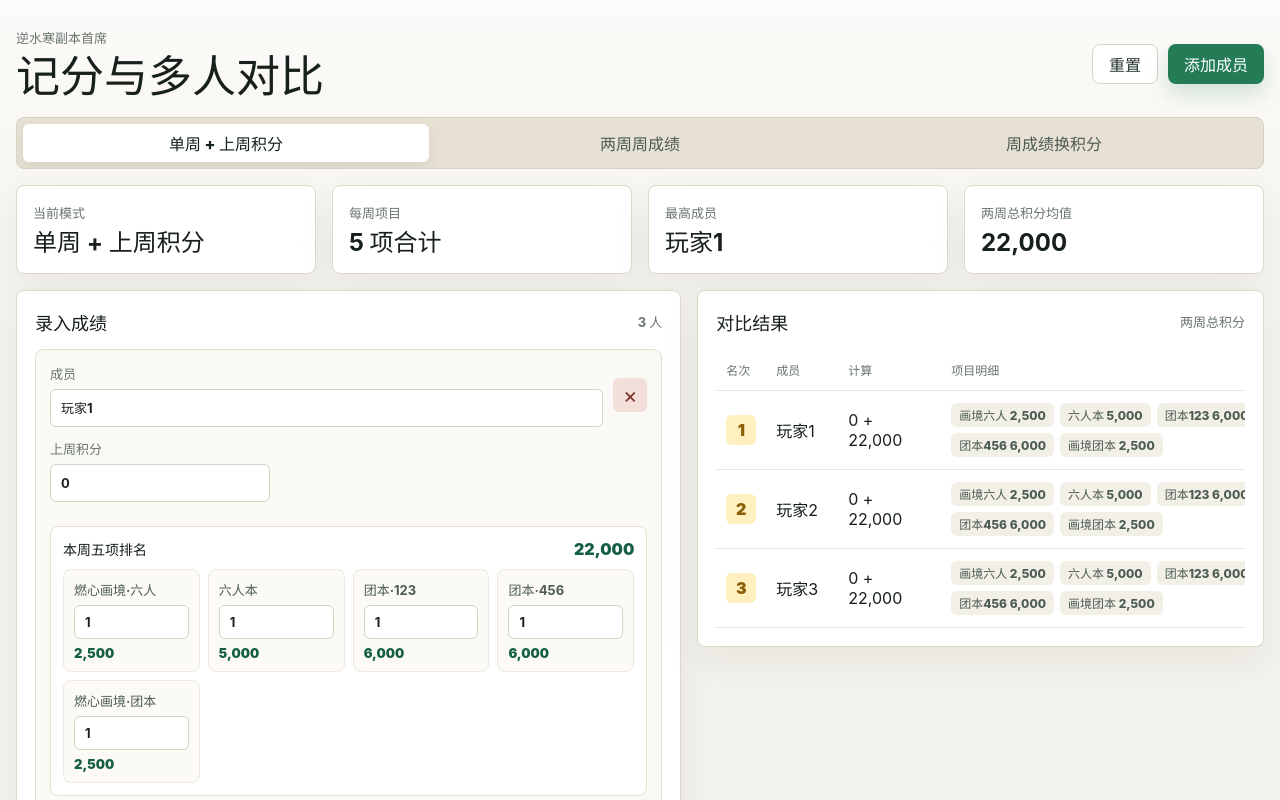
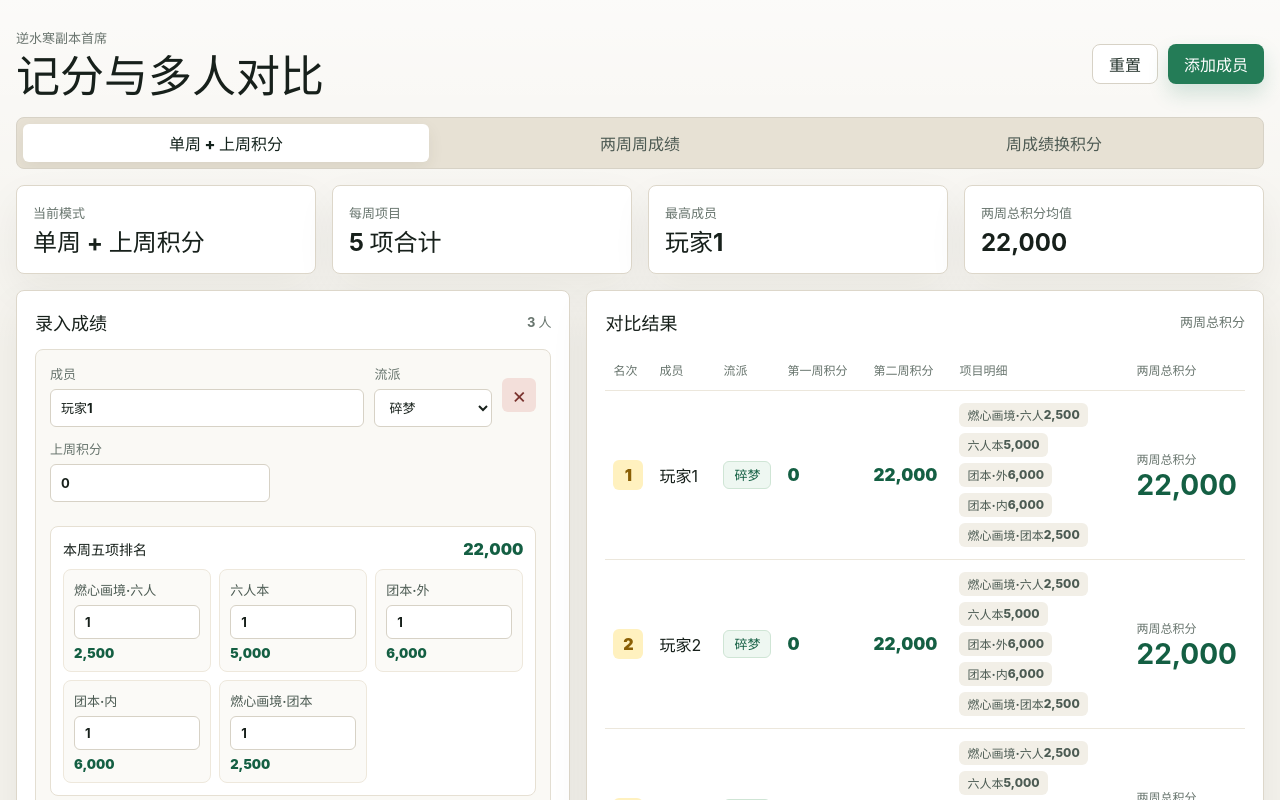
Before and after one commit to LiuXiu233/Sword-of-Justice-PVE-Top-Scoring, a Vue app: page / in a window 1280 px wide. Shown: the top 800 px of the page. Built offline with nearby package versions, Linux system fonts and the light colour scheme.

Commit message:
feat: 添加流派选择并优化积分显示布局
- 在成员信息中添加流派选择下拉菜单
- 调整表格布局，将积分计算拆分为第一周和第二周显示
- 优化移动端显示样式，增加流派标签显示
- 更新团本名称从"123/456"改为"外/内"

```diff
--- a/src/App.vue
+++ b/src/App.vue
@@ -8,6 +8,7 @@ const modes = [
   { id: 'single', name: '周成绩换积分', resultLabel: '周积分' },
 ]
 
+const schools = ['碎梦', '神相', '鸿音', '九灵', '龙吟', '沧澜', '铁衣', '素问', '玄机', '血河', '潮光']
 const storageKey = 'nishuihan-chief-score-tool'
 const activeMode = ref('carry')
 const lookupRank = ref(1)
@@ -26,6 +27,7 @@ function makePlayer(index = 1) {
   return {
     id: crypto.randomUUID(),
     name: `玩家${index}`,
+    school: schools[0],
     lastPoints: 0,
     weekRanks: makeWeekRanks(),
     week1Ranks: makeWeekRanks(),
@@ -42,6 +44,7 @@ function loadPlayers() {
         return {
           ...makePlayer(index + 1),
           ...player,
+          school: schools.includes(player.school) ? player.school : schools[0],
           weekRanks: normalizeWeekRanks(player.weekRanks, fallbackRank),
           week1Ranks: normalizeWeekRanks(player.week1Ranks, player.week1Rank ?? fallbackRank),
           week2Ranks: normalizeWeekRanks(player.week2Ranks, player.week2Rank ?? fallbackRank),
@@ -94,26 +97,38 @@ function playerResult(player) {
   return weekTotal(player.weekRanks)
 }
 
-function playerBreakdown(player) {
+function playerWeekScores(player) {
   if (activeMode.value === 'carry') {
-    return `${formatNumber(player.lastPoints)} + ${formatNumber(weekTotal(player.weekRanks))}`
+    return {
+      week1: Number(player.lastPoints || 0),
+      week2: weekTotal(player.weekRanks),
+    }
   }
 
   if (activeMode.value === 'twoWeeks') {
-    return `${formatNumber(weekTotal(player.week1Ranks))} + ${formatNumber(weekTotal(player.week2Ranks))}`
+    return {
+      week1: weekTotal(player.week1Ranks),
+      week2: weekTotal(player.week2Ranks),
+    }
   }
 
-  return `${categories.length} 项合计`
+  return {
+    week1: weekTotal(player.weekRanks),
+    week2: 0,
+  }
 }
 
 const rankedPlayers = computed(() =>
   players
-    .map((player) => ({
-      ...player,
-      result: playerResult(player),
-      breakdown: playerBreakdown(player),
-      resultScores: resultProjectScores(player),
-    }))
+    .map((player) => {
+      const weekScores = playerWeekScores(player)
+      return {
+        ...player,
+        ...weekScores,
+        result: playerResult(player),
+        resultScores: resultProjectScores(player),
+      }
+    })
     .sort((a, b) => b.result - a.result || a.name.localeCompare(b.name, 'zh-CN')),
 )
 
@@ -224,6 +239,12 @@ watch(
                 成员
                 <input v-model.trim="player.name" type="text" :placeholder="`玩家${index + 1}`" />
               </label>
+              <label class="school-field">
+                流派
+                <select v-model="player.school">
+                  <option v-for="school in schools" :key="school" :value="school">{{ school }}</option>
+                </select>
+              </label>
               <button class="icon-button" type="button" title="移除成员" @click="removePlayer(player.id)">×</button>
             </div>
 
@@ -296,7 +317,9 @@ watch(
               <tr>
                 <th>名次</th>
                 <th>成员</th>
-                <th>计算</th>
+                <th>流派</th>
+                <th>第一周积分</th>
+                <th>第二周积分</th>
                 <th>项目明细</th>
                 <th>{{ activeModeMeta.resultLabel }}</th>
               </tr>
@@ -307,15 +330,24 @@ watch(
                   <span class="rank-pill">{{ index + 1 }}</span>
                 </td>
                 <td>{{ player.name || `玩家${index + 1}` }}</td>
-                <td>{{ player.breakdown }}</td>
+                <td>
+                  <span class="school-pill">{{ player.school }}</span>
+                </td>
+                <td class="week-score-cell">{{ formatNumber(player.week1) }}</td>
+                <td class="week-score-cell">{{ formatNumber(player.week2) }}</td>
                 <td>
                   <div class="mini-score-grid">
                     <span v-for="score in player.resultScores" :key="score.id">
-                      {{ score.shortName }} {{ formatNumber(score.points) }}
+                      <span class="score-full-name">{{ score.name }}</span>
+                      <span class="score-short-name">{{ score.shortName }}</span>
+                      {{ formatNumber(score.points) }}
                     </span>
                   </div>
                 </td>
-                <td class="score-cell">{{ formatNumber(player.result) }}</td>
+                <td class="score-cell">
+                  <span>{{ activeModeMeta.resultLabel }}</span>
+                  <strong>{{ formatNumber(player.result) }}</strong>
+                </td>
               </tr>
             </tbody>
           </table>
--- a/src/scoring.js
+++ b/src/scoring.js
@@ -1,8 +1,8 @@
 export const categories = [
   { id: 'realmSix', name: '燃心画境·六人', shortName: '画境六人' },
   { id: 'six', name: '六人本', shortName: '六人本' },
-  { id: 'raid123', name: '团本·123', shortName: '团本123' },
-  { id: 'raid456', name: '团本·456', shortName: '团本456' },
+  { id: 'raid123', name: '团本·外', shortName: '团本外' },
+  { id: 'raid456', name: '团本·内', shortName: '团本内' },
   { id: 'realmRaid', name: '燃心画境·团本', shortName: '画境团本' },
 ]
 
--- a/src/styles.css
+++ b/src/styles.css
@@ -170,7 +170,7 @@ label,
 }
 
 .workspace-grid {
-  grid-template-columns: minmax(520px, 1.08fr) minmax(440px, 0.92fr);
+  grid-template-columns: minmax(500px, 0.9fr) minmax(640px, 1.1fr);
   align-items: start;
 }
 
@@ -209,6 +209,10 @@ label {
 
 .row-head label {
   flex: 1;
+}
+
+.row-head .school-field {
+  flex: 0 0 118px;
 }
 
 input,
@@ -316,12 +320,12 @@ select:focus {
 .result-table {
   width: 100%;
   border-collapse: collapse;
-  min-width: 760px;
+  min-width: 0;
 }
 
 .result-table th,
 .result-table td {
-  padding: 12px 10px;
+  padding: 12px 8px;
   text-align: left;
   border-bottom: 1px solid #ece7dc;
 }
@@ -343,21 +347,56 @@ select:focus {
   font-weight: 900;
 }
 
-.score-cell {
+.school-pill {
+  display: inline-flex;
+  align-items: center;
+  justify-content: center;
+  min-width: 46px;
+  min-height: 28px;
+  padding: 0 10px;
   color: #145f43;
-  font-size: 22px;
+  background: #eef7f1;
+  border: 1px solid #cfe5d5;
+  border-radius: 6px;
+  font-size: 13px;
   font-weight: 900;
   white-space: nowrap;
+}
+
+.week-score-cell {
+  color: #145f43;
+  font-size: 17px;
+  font-weight: 900;
+  white-space: nowrap;
+}
+
+.score-cell {
+  white-space: nowrap;
+}
+
+.score-cell span {
+  display: block;
+  margin-bottom: 4px;
+  color: #68756e;
+  font-size: 12px;
+  font-weight: 800;
+}
+
+.score-cell strong {
+  display: block;
+  color: #145f43;
+  font-size: 28px;
+  line-height: 1;
 }
 
 .mini-score-grid {
   display: flex;
   flex-wrap: wrap;
   gap: 6px;
-  max-width: 420px;
+  max-width: 520px;
 }
 
-.mini-score-grid span {
+.mini-score-grid > span {
   display: inline-flex;
   align-items: center;
   min-height: 24px;
@@ -370,9 +409,18 @@ select:focus {
   white-space: nowrap;
 }
 
+.score-short-name {
+  display: none;
+}
+
 .result-table td:nth-child(2) {
-  min-width: 72px;
+  min-width: 64px;
   white-space: nowrap;
+}
+
+.result-table td:nth-child(4),
+.result-table td:nth-child(5) {
+  min-width: 86px;
 }
 
 .rule-panel {
@@ -537,6 +585,10 @@ select:focus {
     align-items: end;
   }
 
+  .row-head .school-field {
+    flex: 0 1 116px;
+  }
+
   .icon-button {
     width: 44px;
     height: 44px;
@@ -627,14 +679,22 @@ select:focus {
   }
 
   .result-table td:nth-child(3)::before {
-    content: "计算";
+    content: "流派";
   }
 
   .result-table td:nth-child(4)::before {
+    content: "第一周积分";
+  }
+
+  .result-table td:nth-child(5)::before {
+    content: "第二周积分";
+  }
+
+  .result-table td:nth-child(6)::before {
     content: "项目明细";
   }
 
-  .result-table td:nth-child(5)::before {
+  .result-table td:nth-child(7)::before {
     content: "总分";
   }
 
@@ -643,7 +703,15 @@ select:focus {
     height: 34px;
   }
 
-  .score-cell {
+  .week-score-cell {
+    font-size: 18px;
+  }
+
+  .score-cell span {
+    display: none;
+  }
+
+  .score-cell strong {
     font-size: 24px;
   }
 
@@ -652,12 +720,20 @@ select:focus {
     gap: 6px;
   }
 
-  .mini-score-grid span {
+  .mini-score-grid > span {
     flex: 1 1 calc(50% - 6px);
     justify-content: center;
     min-height: 30px;
     padding: 0 6px;
     text-align: center;
+  }
+
+  .score-full-name {
+    display: none;
+  }
+
+  .score-short-name {
+    display: inline;
   }
 
   .lookup-grid {
@@ -695,7 +771,7 @@ select:focus {
     min-width: 120px;
   }
 
-  .mini-score-grid span {
+  .mini-score-grid > span {
     flex-basis: 100%;
   }
 }
```
Also changed, not shown: 1 other file (tests, documents, lock files or other folders).
